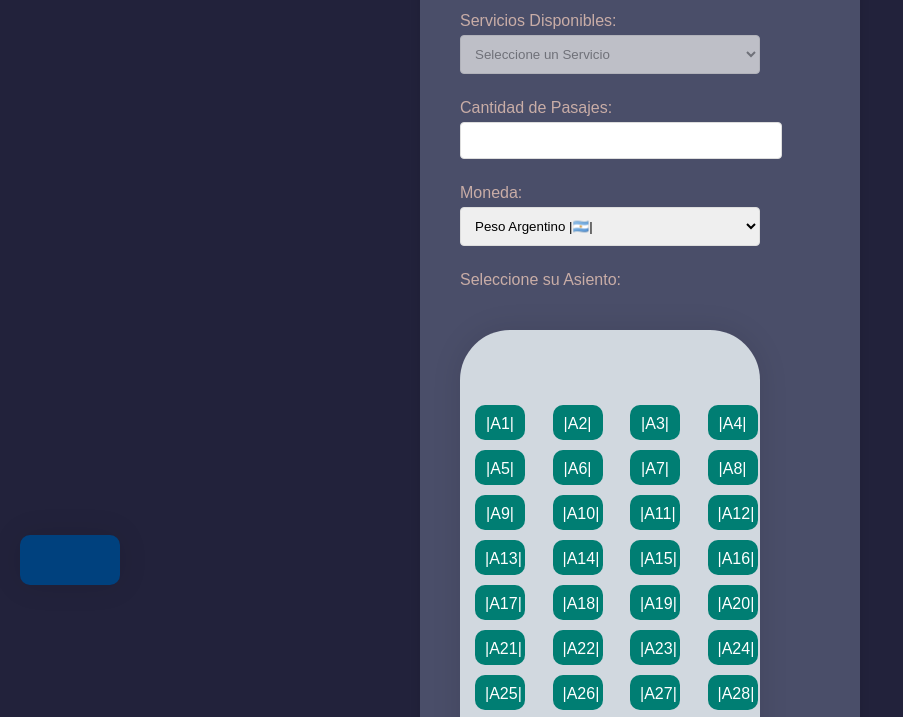
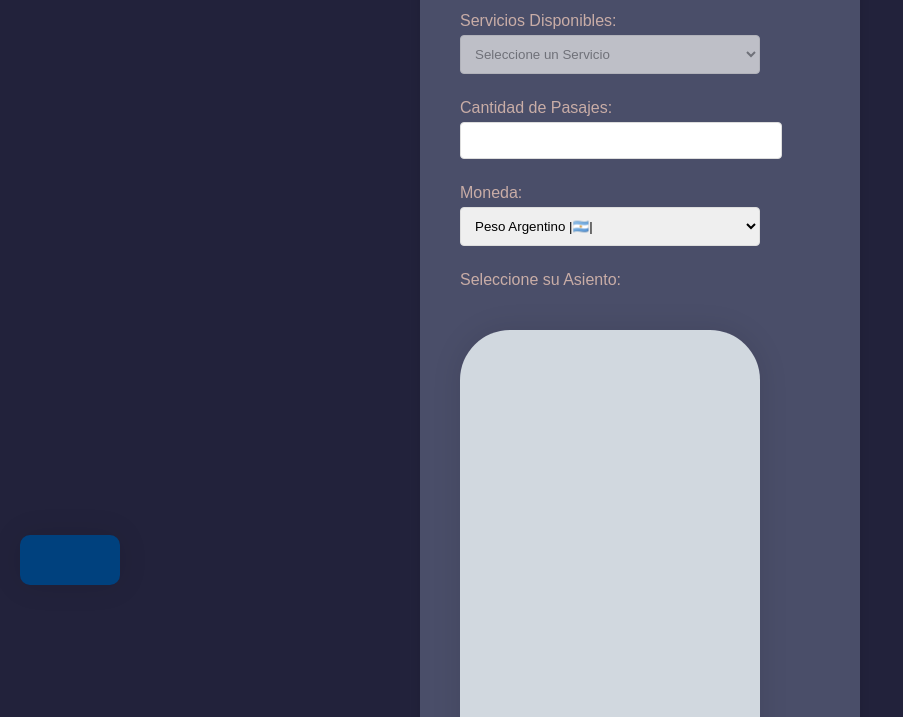
Before and after one commit to all4u-8/coder, a plain HTML site: page pagina/1.html in a window 1280 px wide. Shown: the part 225-942 px from the top of the page, without its empty margins (0-903 px from the left). Drawn offline with Linux system fonts and the light colour scheme; files that its build step writes are made by us from their sources.

Commit message:
Update 1.html

```diff
--- a/pagina/1.html
+++ b/pagina/1.html
@@ -4,7 +4,7 @@
     <meta charset="UTF-8">
     <meta name="viewport" content="width=device-width, initial-scale=1.0">
     <title>Venta de Pasajes</title>
-    <link rel="stylesheet" href="/coder/pagina/css/estilos.css">
+    <link rel="stylesheet" href="pagina/css/estilos.css">
 </head>
 <body>
     <div id="preCompra"></div>
@@ -55,6 +55,6 @@
 
     </div>
 
-    <script src="/coder/pagina/js/app.js"></script>
+    <script src="pagina/js/app.js"></script>
 </body>
 </html>
```
